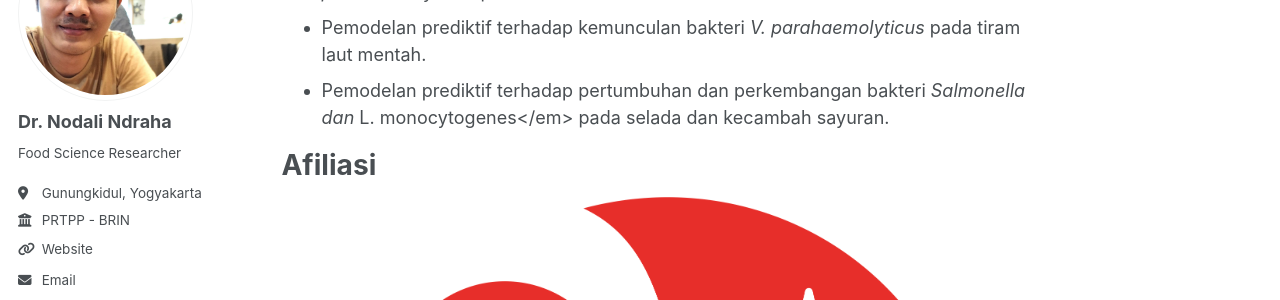
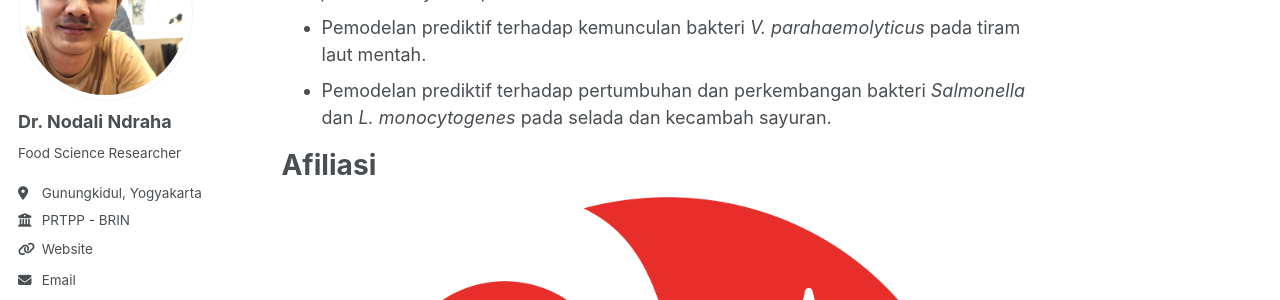
Before and after one commit to nndraha/nodali.github.io, a Jekyll site: the page built from _pages/about.md, in a window 1280 px wide and 900 px high, scrolled down 746 px. Shown: the part 180-480 px from the top of the window. Built offline with Jekyll 4.4.1, drawn with Linux system fonts in a browser that asks for light colours; some web fonts are replaced.

```diff
--- a/_pages/about.md
+++ b/_pages/about.md
@@ -24,7 +24,7 @@ Pengalaman Riset
 * Pengembangan deteksi patogen <em>Salmonella</em> dan <em>L. monocytogenes</em> pada daging ayam menggunakan pendekatan molekuler berbasis asam nukleat
 * Kajian potensi dampak perubahan iklim terhadap risiko keamanan mikroba <em>V. parahaemolyticus</em> pada tiram laut
 * Pemodelan prediktif terhadap kemunculan bakteri <em>V. parahaemolyticus</em> pada tiram laut mentah.
-* Pemodelan prediktif terhadap pertumbuhan dan perkembangan bakteri <em>Salmonella dan </em>L. monocytogenes</em> pada selada dan kecambah sayuran.
+* Pemodelan prediktif terhadap pertumbuhan dan perkembangan bakteri <em>Salmonella</em> dan <em>L. monocytogenes</em> pada selada dan kecambah sayuran.
 
 Afiliasi
 =====
```
